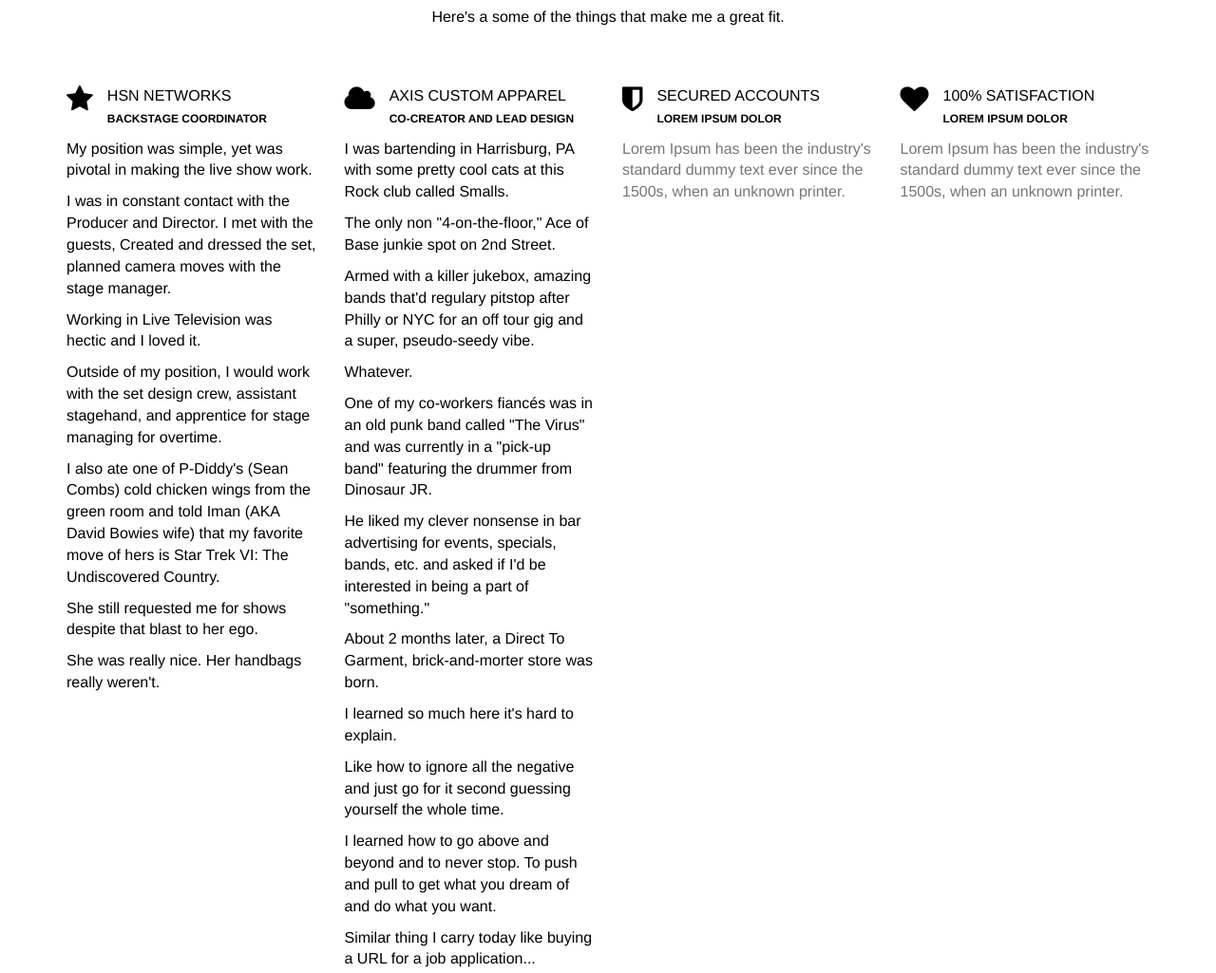
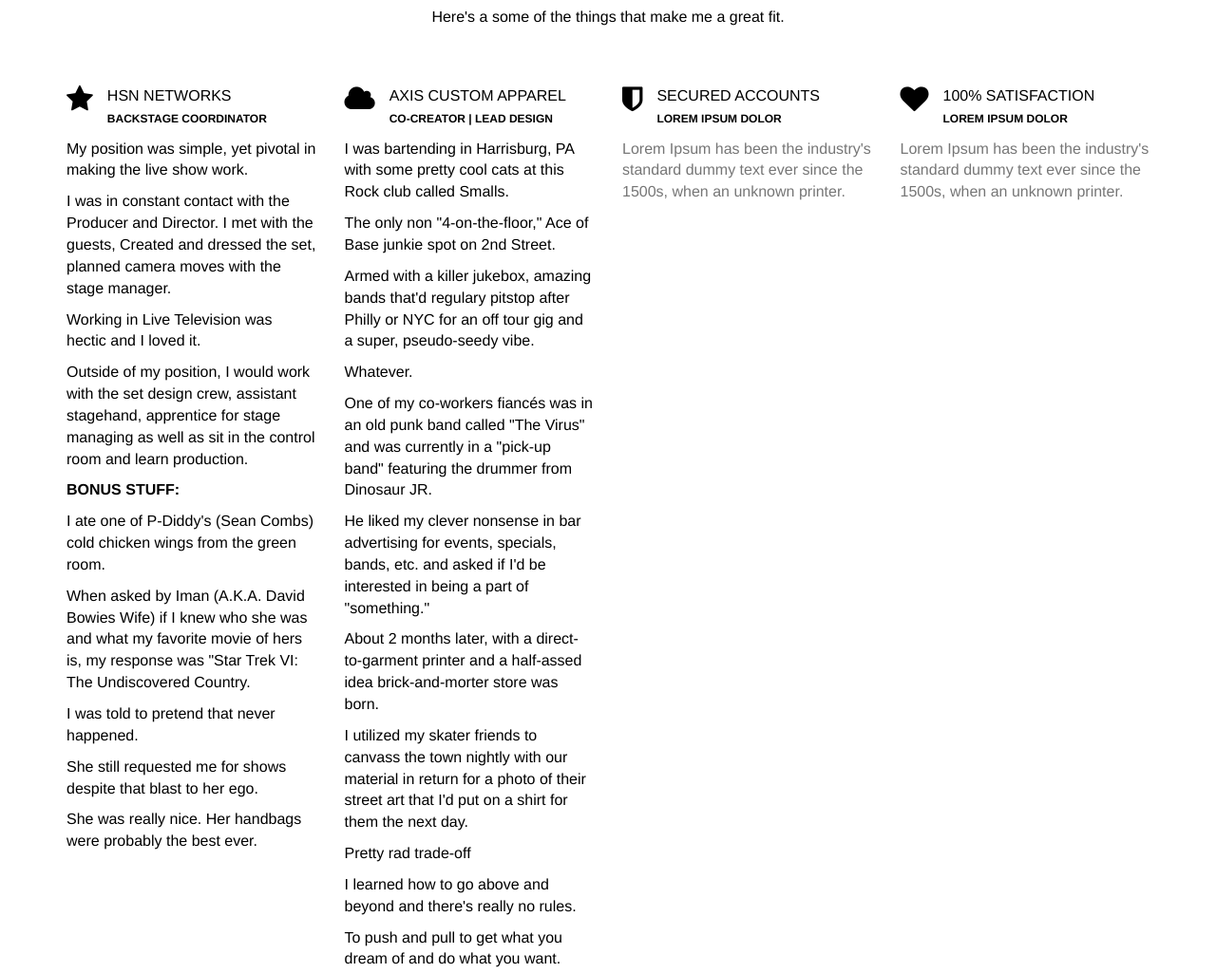
Before and after one commit to cartoonnetworkwantstvk/Cartoonnetworkwantstvk, a plain HTML site: page index.html in a window 1280 px wide. Shown: the part 3655-4680 px from the top of the page at 95% size. Drawn offline with nearby package versions, Linux system fonts and the light colour scheme.

Commit message:
Job Blurb Fix

```diff
--- a/index.html
+++ b/index.html
@@ -213,11 +213,11 @@
 			<div class="row mt">
 				<div class="col-lg-3 service">
 					<i class="fa fa-star"></i><p>HSN NETWORKS<br/><small>BACKSTAGE COORDINATOR</small></p>
-					<p class="text"><p>My position was simple, yet was pivotal in making the live show work. <p>I was in constant contact with the Producer and Director. I met with the guests, Created and dressed the set, planned camera moves with the stage manager.</p><p>Working in Live Television was hectic and I loved it.</p><p>Outside of my position, I would work with the set design crew, assistant stagehand, and apprentice for stage managing for overtime.</p><p> I also ate one of P-Diddy's (Sean Combs) cold chicken wings from the green room and told Iman (AKA David Bowies wife) that my favorite move of hers is Star Trek VI: The Undiscovered Country. </p><p>She still requested me for shows despite that blast to her ego.</p></p>She was really nice. Her handbags really weren't.</p>
+					<p class="text"><p>My position was simple, yet pivotal in making the live show work. <p>I was in constant contact with the Producer and Director. I met with the guests, Created and dressed the set, planned camera moves with the stage manager.</p><p>Working in Live Television was hectic and I loved it.</p><p>Outside of my position, I would work with the set design crew, assistant stagehand, apprentice for stage managing as well as sit in the control room and learn production.</p><p><b>BONUS STUFF:</b><p></p>I ate one of P-Diddy's (Sean Combs) cold chicken wings from the green room.</p><p>When asked by Iman (A.K.A. David Bowies Wife) if I knew who she was and what my favorite movie of hers is, my response was "Star Trek VI: The Undiscovered Country.</p><p> I was told to pretend that never happened.</p><p>She still requested me for shows despite that blast to her ego.</p></p>She was really nice. Her handbags were probably the best ever.</p>
 				</div>
 				<div class="col-lg-3 service">
-					<i class="fa fa-cloud"></i><p>AXIS CUSTOM APPAREL<br/><small>CO-CREATOR AND LEAD DESIGN</small></p>
-					<p class="text"><p>I was bartending in Harrisburg, PA with some pretty cool cats at this Rock club called Smalls.<p>The only non "4-on-the-floor," Ace of Base junkie spot on 2nd Street.</p><p>Armed with a killer jukebox, amazing bands that'd regulary pitstop after Philly or NYC for an off tour gig and a super, pseudo-seedy vibe.</p><p>Whatever.</p><p>One of my co-workers fiancés was in an old punk band called "The Virus" and was currently in a "pick-up band" featuring the drummer from Dinosaur JR.</p><p> He liked my clever nonsense in bar advertising for events, specials, bands, etc. and asked if I'd be interested in being a part of "something."</p><p>About 2 months later, a Direct To Garment, brick-and-morter store was born.</p><p> I learned so much here it's hard to explain. <p></p>Like how to ignore all the negative and just go for it second guessing yourself the whole time.</p><p>I learned how to go above and beyond and to never stop. To push and pull to get what you dream of and do what you want.</p><p>Similar thing I carry today like buying a URL for a job application...</p><p>I also realized I love that entrepeneur thing.</p>
+					<i class="fa fa-cloud"></i><p>AXIS CUSTOM APPAREL<br/><small>CO-CREATOR | LEAD DESIGN</small></p>
+					<p class="text"><p>I was bartending in Harrisburg, PA with some pretty cool cats at this Rock club called Smalls.<p>The only non "4-on-the-floor," Ace of Base junkie spot on 2nd Street.</p><p>Armed with a killer jukebox, amazing bands that'd regulary pitstop after Philly or NYC for an off tour gig and a super, pseudo-seedy vibe.</p><p>Whatever.</p><p>One of my co-workers fiancés was in an old punk band called "The Virus" and was currently in a "pick-up band" featuring the drummer from Dinosaur JR.</p><p> He liked my clever nonsense in bar advertising for events, specials, bands, etc. and asked if I'd be interested in being a part of "something."</p><p>About 2 months later, with a direct-to-garment printer and a half-assed idea brick-and-morter store was born.</p><p>I utilized my skater friends to canvass the town nightly with our material in return for a photo of their street art that I'd put on a shirt for them the next day.<p></p>Pretty rad trade-off</p><p>I learned how to go above and beyond and there's really no rules.</p><p> To push and pull to get what you dream of and do what you want.</p><p>Similar thing I carry today like buying a URL for a job application...</p><p>I also realized I love that entrepeneur thing.</p>
 
 				</div>
 				<div class="col-lg-3 service">
```
